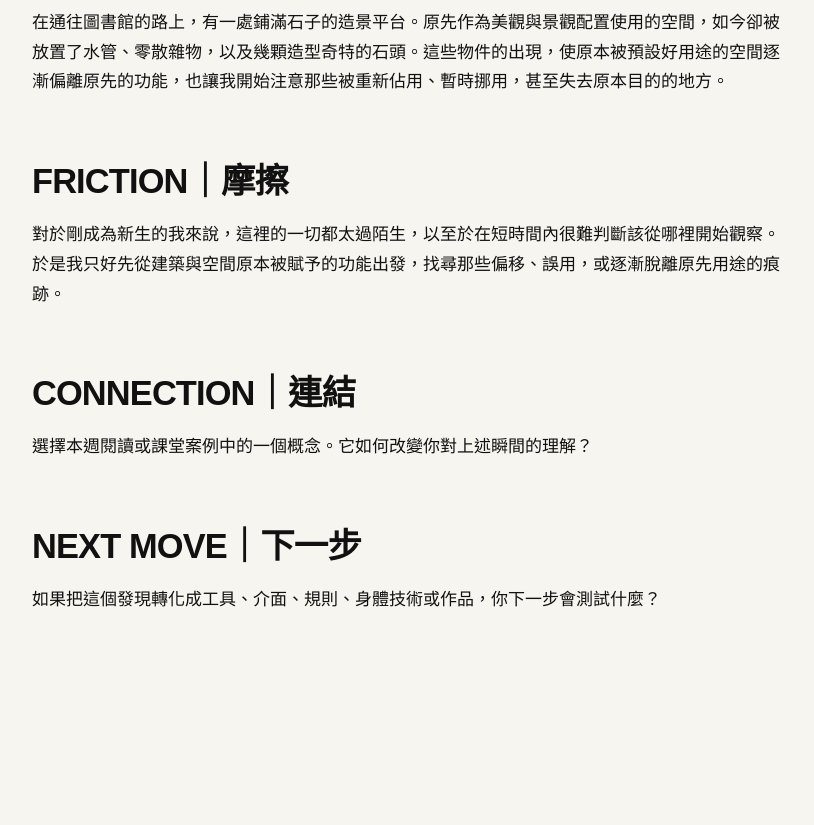
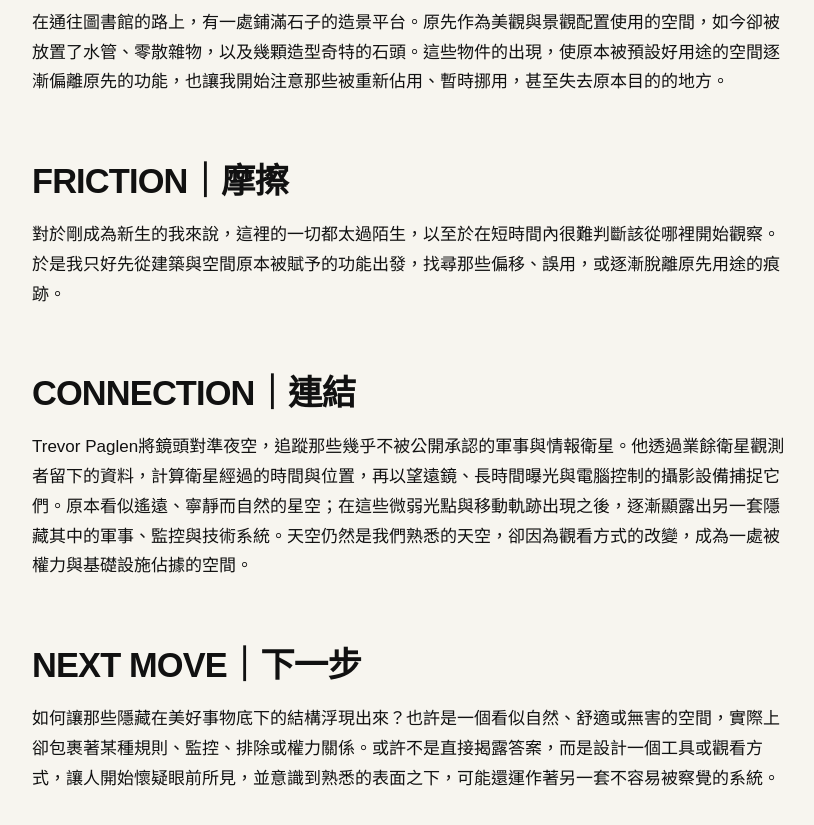
Before and after one commit to yenchichen1998/fieldworkarchive, a Jekyll site: the page built from weeks/week-02.md, in a window 1280 px wide and 900 px high, scrolled down 2050 px. Shown: the top 825 px of the window, without its empty margins (48-862 px from the left). Built offline with Jekyll 4.4.1, drawn with Linux system fonts in a browser that asks for light colours; before the commit the page ends 2772 px from its top, so only the background shows below that.

Commit message:
Update week-02.md

```diff
--- a/weeks/week-02.md
+++ b/weeks/week-02.md
@@ -17,12 +17,12 @@ permalink: /weeks/week-02/
 
 ## FRICTION｜摩擦
 
- 對於剛成為新生的我來說，這裡的一切都太過陌生，以至於在短時間內很難判斷該從哪裡開始觀察。於是我只好先從建築與空間原本被賦予的功能出發，找尋那些偏移、誤用，或逐漸脫離原先用途的痕跡。
+對於剛成為新生的我來說，這裡的一切都太過陌生，以至於在短時間內很難判斷該從哪裡開始觀察。於是我只好先從建築與空間原本被賦予的功能出發，找尋那些偏移、誤用，或逐漸脫離原先用途的痕跡。
 
 ## CONNECTION｜連結
 
-選擇本週閱讀或課堂案例中的一個概念。它如何改變你對上述瞬間的理解？
+Trevor Paglen將鏡頭對準夜空，追蹤那些幾乎不被公開承認的軍事與情報衛星。他透過業餘衛星觀測者留下的資料，計算衛星經過的時間與位置，再以望遠鏡、長時間曝光與電腦控制的攝影設備捕捉它們。原本看似遙遠、寧靜而自然的星空；在這些微弱光點與移動軌跡出現之後，逐漸顯露出另一套隱藏其中的軍事、監控與技術系統。天空仍然是我們熟悉的天空，卻因為觀看方式的改變，成為一處被權力與基礎設施佔據的空間。
 
 ## NEXT MOVE｜下一步
 
-如果把這個發現轉化成工具、介面、規則、身體技術或作品，你下一步會測試什麼？
+如何讓那些隱藏在美好事物底下的結構浮現出來？也許是一個看似自然、舒適或無害的空間，實際上卻包裹著某種規則、監控、排除或權力關係。或許不是直接揭露答案，而是設計一個工具或觀看方式，讓人開始懷疑眼前所見，並意識到熟悉的表面之下，可能還運作著另一套不容易被察覺的系統。
```
